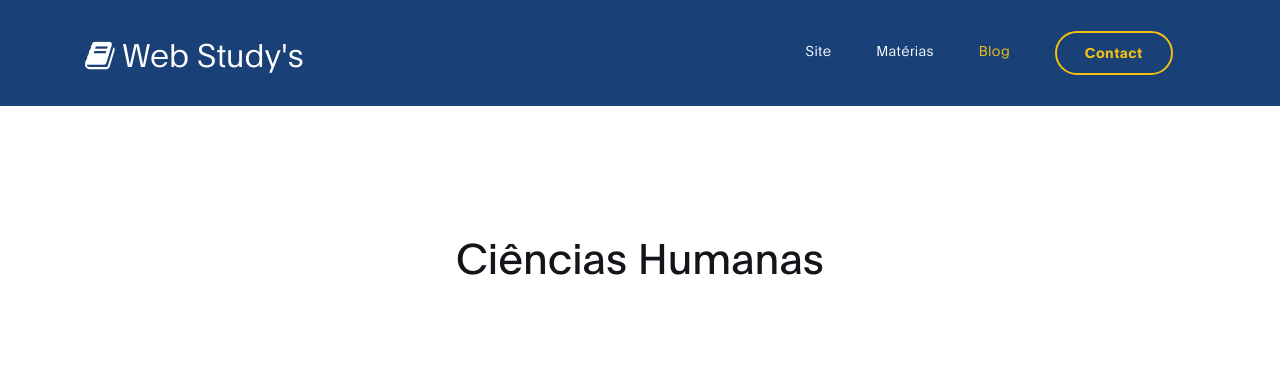
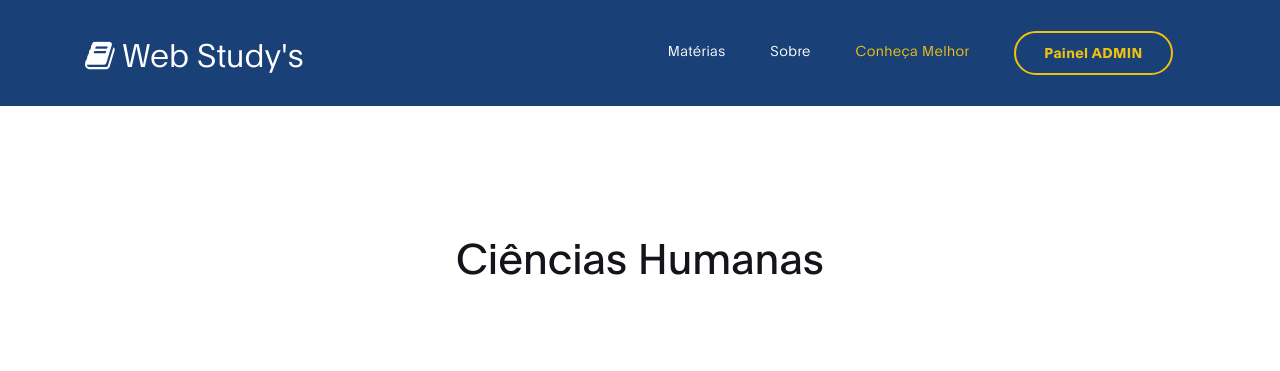
Before and after one commit to DouglasNeres/Web-Study-s, a PHP site: page /blogHumanas.html in a window 1280 px wide. Shown: the top 371 px of the page. Run offline with PHP 8.4, Linux system fonts and the light colour scheme.

Commit message:
Projeto - Correções

```diff
--- a/blogHumanas.html
+++ b/blogHumanas.html
@@ -45,16 +45,16 @@ https://templatemo.com/tm-538-digital-trend
             <div class="collapse navbar-collapse" id="navbarNav">
                 <ul class="navbar-nav ml-auto">
                     <li class="nav-item">
-                        <a href="index.html#about" class="nav-link">Site</a>
+                        <a href="index2.php#project" class="nav-link">Matérias</a>
                     </li>
                     <li class="nav-item">
-                        <a href="index.html#project" class="nav-link">Matérias</a>
+                        <a href="index2.php#project" class="nav-link">Sobre</a>
                     </li>
                     <li class="nav-item">
-                        <a href="blog.html" class="nav-link active">Blog</a>
+                        <a href="blog.html" class="nav-link active">Conheça Melhor</a>
                     </li>
                     <li class="nav-item">
-                        <a href="contact.php" class="nav-link contact">Contact</a>
+                        <a href="contact.php" class="nav-link contact">Painel ADMIN</a>
                     </li>
                 </ul>
             </div>
@@ -74,7 +74,7 @@ https://templatemo.com/tm-538-digital-trend
 
                     <div class="col-lg-7 col-md-7 col-12 mb-4">
                       <div class="blog-header" data-aos="fade-up" data-aos-delay="100">
-                        <img src="/images/blog/history.jpg" class="img-fluid" alt="blog header">
+                        <img src="images/blog/history.jpg" class="img-fluid" alt="blog header">
 
                         <div class="blog-header-info">
                           <h4 class="blog-category text-info">História</h4>
@@ -86,7 +86,7 @@ https://templatemo.com/tm-538-digital-trend
 
                     <div class="col-lg-5 col-md-5 col-12 mb-4">
                       <div class="blog-sidebar d-flex justify-content-center align-items-center" data-aos="fade-up" data-aos-delay="200">
-                        <img src="/images/blog/geografia.jpg" class="img-fluid" alt="blog">
+                        <img src="images/blog/geografia.jpg" class="img-fluid" alt="blog">
 
                         <div class="blog-info">
                           <h4 class="blog-category text-danger">Geografia</h4>
--- a/index.php
+++ b/index.php
@@ -46,9 +46,6 @@ https://templatemo.com/tm-538-digital-trend
 
                <div class="collapse navbar-collapse" id="navbarNav">
                     <ul class="navbar-nav ml-auto">
-                         <li class="nav-item">
-                              <a href="#about" class="nav-link smoothScroll">Site</a>
-                         </li>
                          <li class="nav-item">
                               <a href="#project" class="nav-link smoothScroll">Matérias</a>
                          </li>
```
